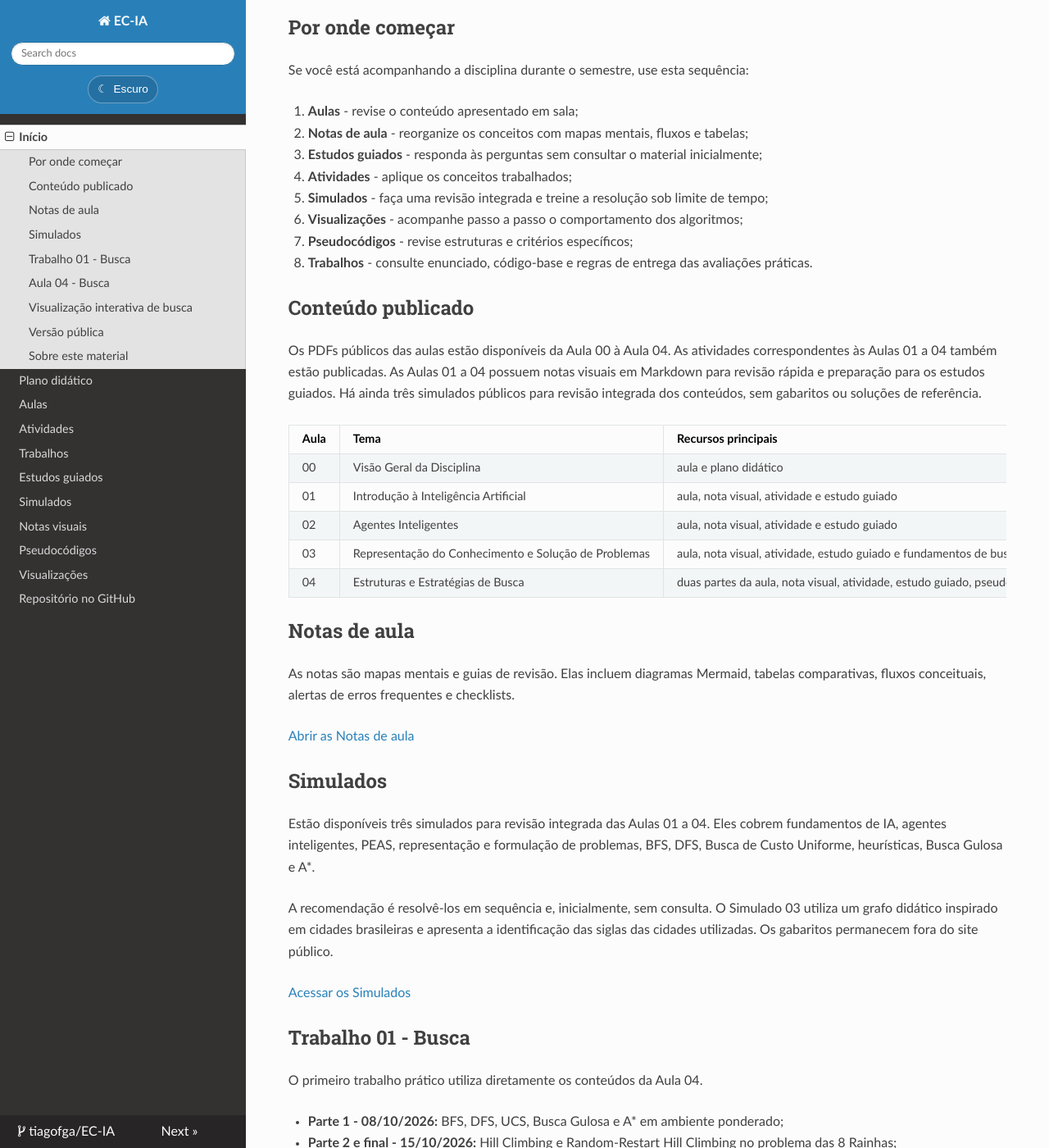
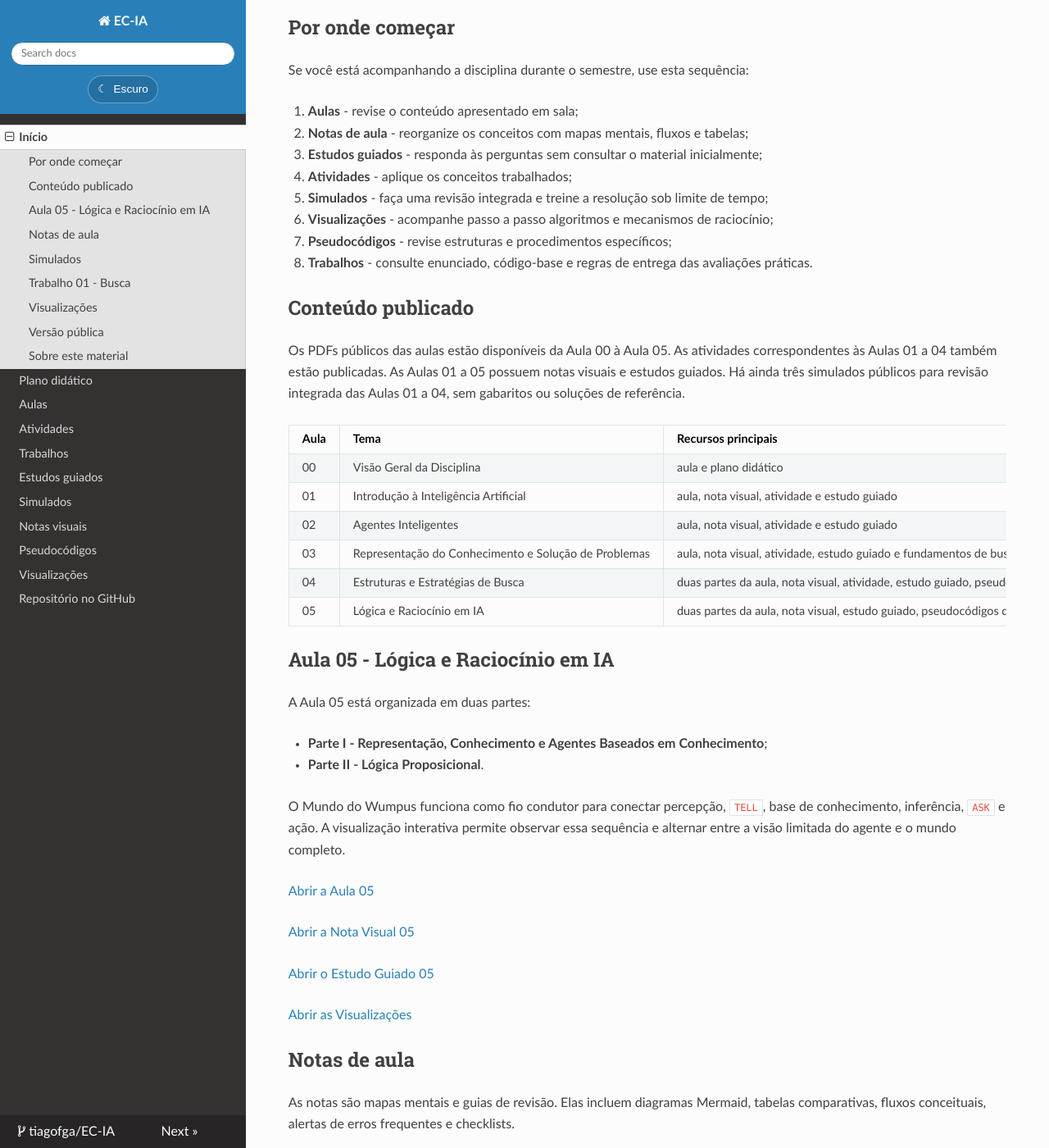
Before and after one commit to tiagofga/EC-IA, an MkDocs documentation site: the page built from docs/index.md, in a window 1280 px wide and 1400 px high, scrolled down 379 px. Shown: the whole window at 82% size. Built offline with MkDocs 1.6.1, drawn with Linux system fonts in a browser that asks for light colours; nearby versions of some CDN libraries; some of the changed text lies outside the part shown.

Commit message:
docs(site): publish Aula 05 learning path

```diff
--- a/docs/index.md
+++ b/docs/index.md
@@ -15,13 +15,13 @@ Se você está acompanhando a disciplina durante o semestre, use esta sequência
 3. **Estudos guiados** - responda às perguntas sem consultar o material inicialmente;
 4. **Atividades** - aplique os conceitos trabalhados;
 5. **Simulados** - faça uma revisão integrada e treine a resolução sob limite de tempo;
-6. **Visualizações** - acompanhe passo a passo o comportamento dos algoritmos;
-7. **Pseudocódigos** - revise estruturas e critérios específicos;
+6. **Visualizações** - acompanhe passo a passo algoritmos e mecanismos de raciocínio;
+7. **Pseudocódigos** - revise estruturas e procedimentos específicos;
 8. **Trabalhos** - consulte enunciado, código-base e regras de entrega das avaliações práticas.
 
 ## Conteúdo publicado
 
-Os PDFs públicos das aulas estão disponíveis da Aula 00 à Aula 04. As atividades correspondentes às Aulas 01 a 04 também estão publicadas. As Aulas 01 a 04 possuem notas visuais em Markdown para revisão rápida e preparação para os estudos guiados. Há ainda três simulados públicos para revisão integrada dos conteúdos, sem gabaritos ou soluções de referência.
+Os PDFs públicos das aulas estão disponíveis da Aula 00 à Aula 05. As atividades correspondentes às Aulas 01 a 04 também estão publicadas. As Aulas 01 a 05 possuem notas visuais e estudos guiados. Há ainda três simulados públicos para revisão integrada das Aulas 01 a 04, sem gabaritos ou soluções de referência.
 
 | Aula | Tema | Recursos principais |
 |---|---|---|
@@ -30,6 +30,24 @@ Os PDFs públicos das aulas estão disponíveis da Aula 00 à Aula 04. As ativid
 | 02 | Agentes Inteligentes | aula, nota visual, atividade e estudo guiado |
 | 03 | Representação do Conhecimento e Solução de Problemas | aula, nota visual, atividade, estudo guiado e fundamentos de busca |
 | 04 | Estruturas e Estratégias de Busca | duas partes da aula, nota visual, atividade, estudo guiado, pseudocódigos, visualizações e Trabalho 01 |
+| 05 | Lógica e Raciocínio em IA | duas partes da aula, nota visual, estudo guiado, pseudocódigos de lógica e Mundo do Wumpus interativo |
+
+## Aula 05 - Lógica e Raciocínio em IA
+
+A Aula 05 está organizada em duas partes:
+
+- **Parte I - Representação, Conhecimento e Agentes Baseados em Conhecimento**;
+- **Parte II - Lógica Proposicional**.
+
+O Mundo do Wumpus funciona como fio condutor para conectar percepção, `TELL`, base de conhecimento, inferência, `ASK` e ação. A visualização interativa permite observar essa sequência e alternar entre a visão limitada do agente e o mundo completo.
+
+[Abrir a Aula 05](aulas/)
+
+[Abrir a Nota Visual 05](notas/05-logica/README.md)
+
+[Abrir o Estudo Guiado 05](estudos-guiados/05-logica/README.md)
+
+[Abrir as Visualizações](visualizacoes/)
 
 ## Notas de aula
 
@@ -54,26 +72,17 @@ O primeiro trabalho prático utiliza diretamente os conteúdos da Aula 04.
 - **Valor:** 20,0 pontos;
 - **Modalidade:** individual ou em dupla.
 
-A área pública do trabalho reúne o PDF do enunciado, mapa de teste, infraestrutura inicial em Python, testes públicos, roteiro de experimentos, instruções para o relatório, modelo SBC e declaração de uso de IA.
-
 [Acessar o Trabalho 01](trabalhos/)
 
-## Aula 04 - Busca
+## Visualizações
 
-A Aula 04 está organizada em duas partes:
-
-- **Parte I - Busca Não Informada e Informada**: BFS, Custo Uniforme, DFS, aprofundamento iterativo, heurísticas, Busca Gulosa e A*;
-- **Parte II - Busca Local e Ambientes Complexos**: Hill Climbing, Simulated Annealing, Busca em Feixe Local, Algoritmos Genéticos, busca não determinística, estados de crença e busca online.
-
-## Visualização interativa de busca
-
-A Aula 04 possui um visualizador para comparar diferentes estratégias de busca e otimização. O visualizador é baseado em **traces pré-calculados** e não disponibiliza a implementação dos algoritmos utilizados nas avaliações.
+A Aula 04 possui um visualizador de estratégias de busca baseado em **traces pré-calculados**. A Aula 05 acrescenta o mini laboratório interativo do Mundo do Wumpus para acompanhar percepção, representação e inferência.
 
 [Abrir a seção de visualizações](visualizacoes/)
 
 ## Versão pública
 
-A versão de referência deste conjunto de materiais é **v0.6.0**, que consolida a seção de Simulados, sua integração ao site e ao percurso de estudo, além dos ajustes visuais e de publicação realizados desde `v0.5.1`.
+A versão de referência continua sendo **v0.6.0**. As mudanças da Aula 05 permanecem em `Unreleased` até a definição do próximo release.
 
 ## Sobre este material
 
```
